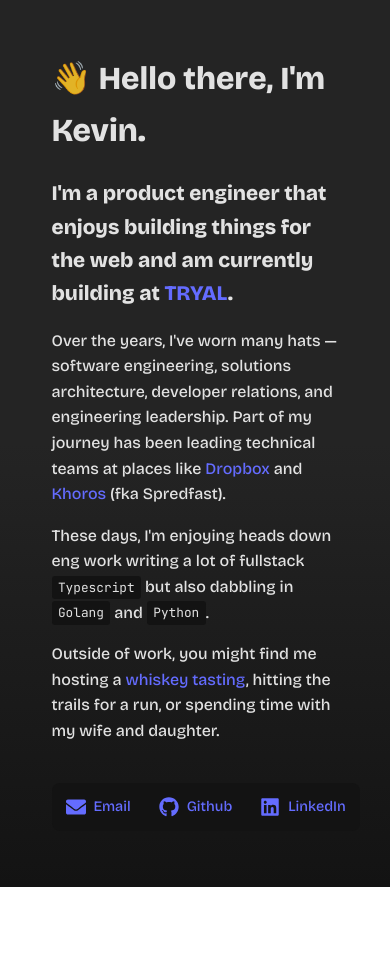
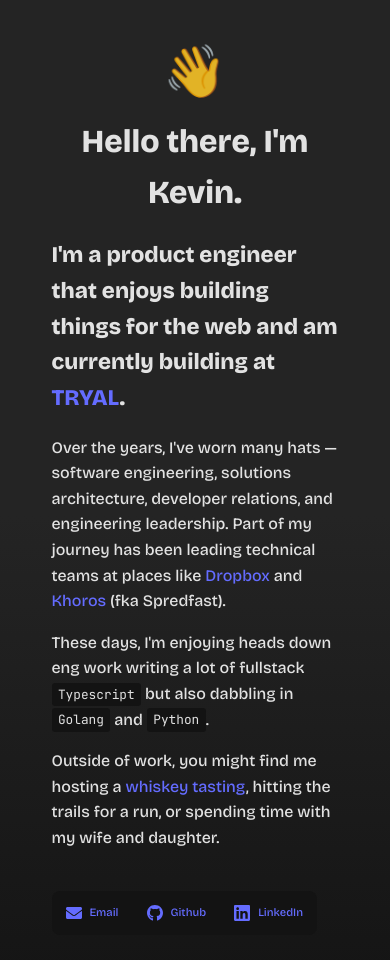
Before and after one commit to kevinnayar/kevinnayardotcom, a Next.js app: page / in a window 390 px wide. Shown: the top 960 px of the page. Before the commit the page ends 887 px from the top, so only its background shows below. Built offline with nearby package versions, Linux system fonts and the light colour scheme.

Commit message:
cleanup ui

```diff
--- a/pages/index.tsx
+++ b/pages/index.tsx
@@ -10,7 +10,10 @@
 export default function Index() {
   return (
     <Section className={font.className}>
-      <h1>👋 Hello there, I&apos;m Kevin.</h1>
+      <div className="title">
+        <p>👋</p>
+        <h1>Hello there, I&apos;m Kevin.</h1>
+      </div>
       <h2>
         I&apos;m a product engineer that enjoys building things for the web and am currently
         building at <a href="https://tryalclinical.com">TRYAL</a>.
--- a/styles/global.scss
+++ b/styles/global.scss
@@ -2,6 +2,11 @@
 @import url('https://fonts.googleapis.com/css2?family=JetBrains+Mono:wght@100..800&display=swap');
 
 :root {
+  --color-black-light: #242424;
+  --color-black-dark: #131313;
+  --color-white:rgba(255, 255, 255, 0.87);
+  --color-link: #646cff;
+
   font-family: "Bricolage Grotesque", system-ui, -apple-system, BlinkMacSystemFont, "Segoe UI", Roboto, "Helvetica Neue", Arial, sans-serif;
   font-optical-sizing: auto;
   font-weight: 500;
@@ -9,26 +14,20 @@
   line-height: 1.6;
   margin: 0;
   color-scheme: light dark;
-  color: rgba(255, 255, 255, 0.87);
-  background: linear-gradient(180deg, #242424 50%,  #131313 100%);
+  color: var(--color-white);
+  background: linear-gradient(180deg, var(--color-black-light) 50%, var(--color-black-dark) 100%);
   font-synthesis: none;
   text-rendering: optimizeLegibility;
   -webkit-font-smoothing: antialiased;
   -moz-osx-font-smoothing: grayscale;
 }
 
-@keyframes scrollFadeIn {
+@keyframes fadeIn {
   0% {
     opacity: 0;
-    transform: translateY(60px);
-  }
-  67% {
-    opacity: 0.67;
-    transform: translateY(0);
   }
   100% {
     opacity: 1;
-    transform: translateY(0);
   }
 }
 
@@ -37,13 +36,8 @@
 }
 
 a {
-  color: #646cff;
-  text-decoration: inherit;
-
-  &:hover {
-    color: #535bf2;
-    text-decoration: underline;
-  }
+  color: var(--color-link);
+  text-decoration: none;
 }
 
 body {
@@ -60,7 +54,8 @@
   margin: 0 auto;
   max-width: 64rem;
   padding: 2rem;
-  animation: scrollFadeIn 0.8s cubic-bezier(0.165, 0.84, 0.44, 1) forwards;
+  opacity: 0;  // Make sure initial state is invisible
+  animation: fadeIn 1s cubic-bezier(0.165, 0.84, 0.44, 1) 0.5s forwards;  // Increased delay to 1s
 }
 
 h1,
@@ -69,11 +64,11 @@
 }
 
 h1 {
-  font-size: 2.4rem;
+  font-size: 2.6rem;
 }
 
 h2 {
-  font-size: 1.8rem;
+  font-size: 1.9rem;
 }
 
 p {
@@ -82,20 +77,38 @@
 
 h1 a, h2 a, p a {
   &:hover {
-    background: #646cff;
+    background: var(--color-link);
     padding: 0 3px;
-    color: #131313;
+    color: var(--color-black-dark);
     text-decoration: none;
     margin: 0 -3px;
     border-radius: 0.125rem;
   }
 }
 
+.title {
+  display: flex;
+  align-items: center;
+  justify-content: flex-start;
+  gap: 1rem;
+  flex-direction: row;
+  align-self: flex-start;
+  margin-bottom: 1rem;
+
+  p {
+    font-size: 2rem;
+    margin: 0;
+  }
+
+  h1 {
+    margin: 0;
+  }
+}
 
 code {
   font-family: 'JetBrains Mono', monospace;
   font-weight: 400;
-  background: #131313;
+  background: var(--color-black-dark);
   padding: 0.2rem 0.4rem;
   border-radius: 0.2rem;
   font-size: 1rem;
@@ -106,7 +119,7 @@
   margin-block-start: 0;
   margin-block-end: 0;
   padding-inline-start: 0;
-  margin: 1.5rem 0;
+  margin: 1.5rem 0 4rem;
 
   li {
     display: flex;
@@ -118,12 +131,12 @@
     padding: 1rem 2rem;
     transition: all .2s ease-in;
     font-size: 0.9rem;
-    background: #131313;
+    background: var(--color-black-dark);
     justify-content: center;
     align-items: center;
 
     &:hover {
-      background: #242424;
+      background: var(--color-black-light);
       text-decoration: none;
     }
 
@@ -146,8 +159,9 @@
     padding: 10;
     width: 90%;
   }
+
   h1 {
-    font-size: 1.9rem;
+    font-size: 2rem;
   }
 
   h2 {
@@ -172,12 +186,25 @@
 }
 
 @media screen and (max-width: 480px) {
-  h1 {
-    font-size: 2rem;
+  .title {
+    justify-content: center;
+    gap: 0.125rem;
+    flex-direction: column;
+
+    p {
+      font-size: 3.2rem;
+      margin: 0;
+    }
+
+    h1 {
+      margin: 0;
+      text-align: center;
+      font-size: 2rem;
+    }
   }
 
   h2 {
-    font-size: 1.3rem;
+    font-size: 1.4rem;
   }
 
   p {
@@ -188,6 +215,11 @@
     li {
       a {
         padding: 0.75rem 0.875rem;
+        font-size: 0.7rem;
+
+        svg {
+          width: 1rem;
+        }
       }
     }
   }
```
